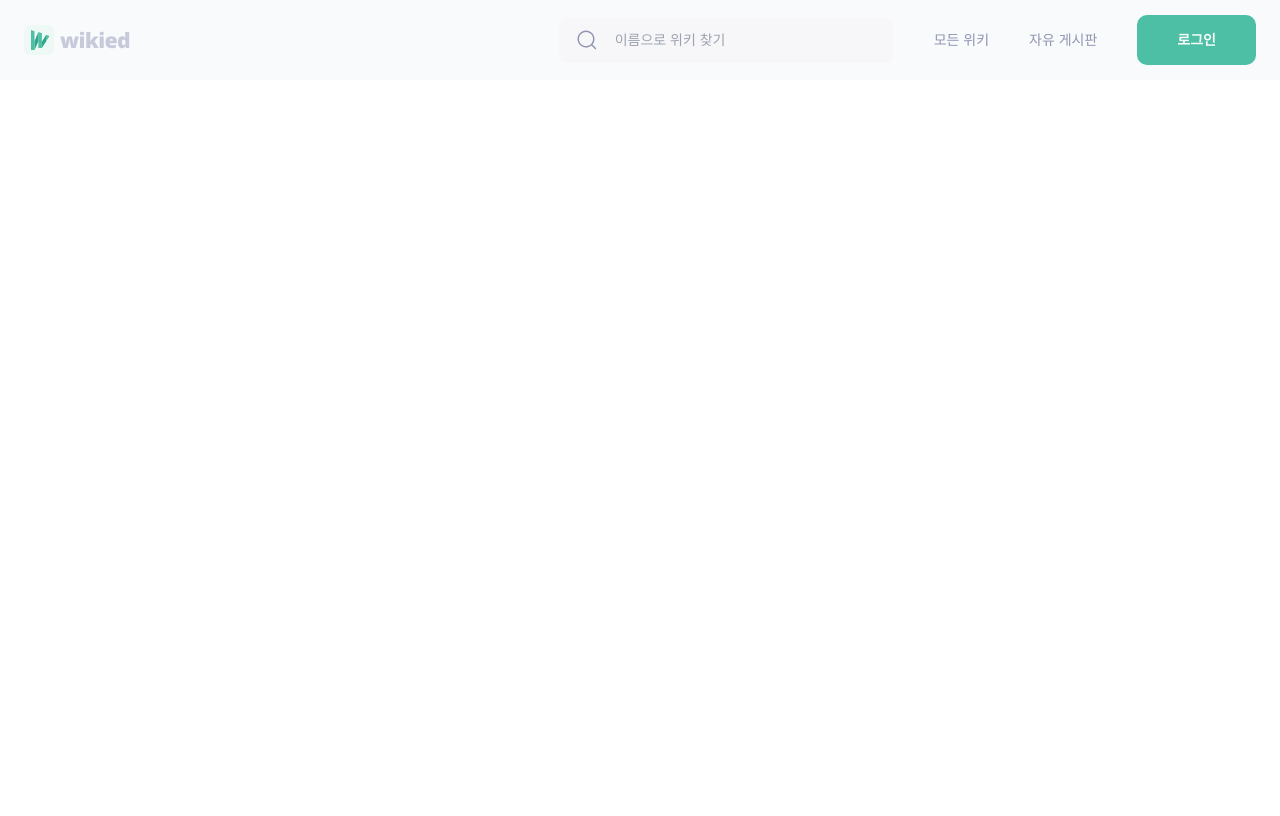
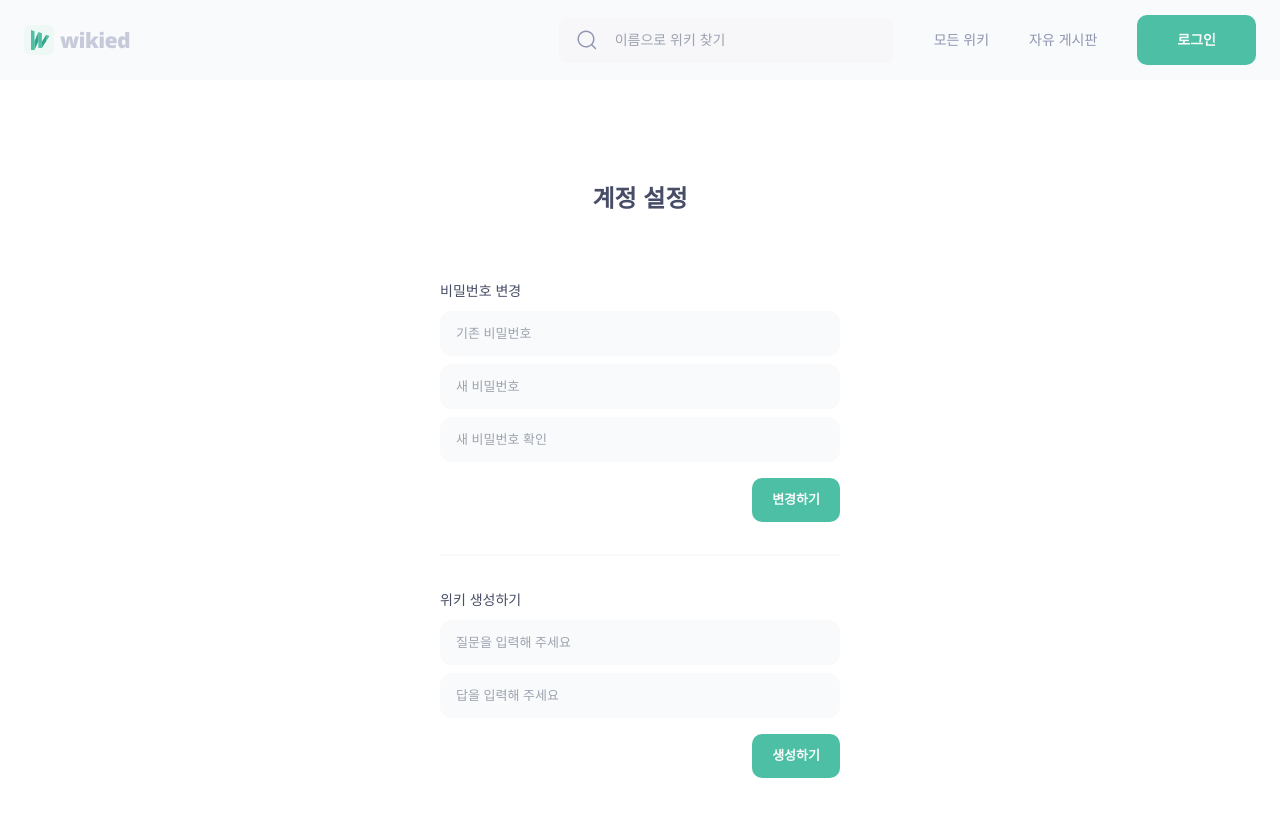
Before and after one commit to junjeeong/Wikied, a Next.js app: page /mypage in a window 1280 px wide. Shown: the top 816 px of the page. Built offline with nearby package versions, Linux system fonts and the light colour scheme; a web font is replaced by a local one.

Commit message:
Refactor /api user.ts 수정, onChangePasswordSubmitd에서 formData 삭제

```diff
--- a/src/api/user.ts
+++ b/src/api/user.ts
@@ -31,7 +31,7 @@ export const patchUser = async (body: PatchUserQuery) => {
     }
   } catch (err) {
     // 오류가 발생한 경우에도 빈 객체를 반환
-    console.error("유저 정보를 불러오지 못했습니다.", err);
+    console.error("비밀번호 변경에 실패했습니다.", err);
     return {};
   }
 };
--- a/src/pages/_app.tsx
+++ b/src/pages/_app.tsx
@@ -4,8 +4,9 @@ import type { AppProps } from "next/app";
 
 export default function App({ Component, pageProps }: AppProps) {
   return (
-    <Header>
+    <>
+      <Header />
       <Component {...pageProps} />
-    </Header>
+    </>
   );
 }
--- a/src/pages/mypage/index.tsx
+++ b/src/pages/mypage/index.tsx
@@ -53,7 +53,7 @@ const MyPage = () => {
         <label className="text-md text-gray-500" htmlFor="changePassword">
           비밀번호 변경
         </label>
-        <div className="flex flex-col gap-2">
+        <div className="flex flex-col gap-2 mt-[8px]">
           <input
             className="mypage-input"
             type="password"
@@ -114,6 +114,7 @@ const MyPage = () => {
         <label className="text-md text-gray-500" htmlFor="wikiRegister">
           위키 생성하기
         </label>
+        <div className="flex flex-col gap-2 mt-[8px]">
           <input
             className="mypage-input placeholder: text-gray-400"
             type="text"
@@ -132,13 +133,16 @@ const MyPage = () => {
             className="mypage-input placeholder: text-gray-400"
             type="text"
             placeholder="답을 입력해 주세요"
-          {...registerWiki("securityAnswer", { required: "답은 필수입니다." })}
+            {...registerWiki("securityAnswer", {
+              required: "답은 필수입니다.",
+            })}
           />
           {wikiErrors.securityAnswer && (
             <span className="errormessage">
               {wikiErrors.securityAnswer.message}
             </span>
           )}
+        </div>
 
         <button className="mypage-button hover: bg-green100">생성하기</button>
       </form>
--- a/src/styles/globals.css
+++ b/src/styles/globals.css
@@ -54,13 +54,13 @@
 }
 
 .mypage-input {
-  @apply w-full h-[45px] py-5 px-4 rounded-xl bg-gray-50 text-sm;
+  @apply w-full h-[45px] py-[20px] px-[16px] rounded-xl bg-gray-50 text-sm;
 }
 
 .mypage-button {
-  @apply mt-4 ml-auto px-[20px] py-[11px] text-sm font-bold text-gray-50 bg-green-200 rounded-[10px];
+  @apply mt-[16px] ml-auto px-[20px] py-[11px] text-sm font-bold text-gray-50 bg-green-200 rounded-[10px];
 }
 
 .errormessage {
-  @apply pl-2 text-red-500 text-sm;
+  @apply pl-[8px] text-red-500 text-sm;
 }
```
Lines whose indentation alone changed are shown as unchanged.
